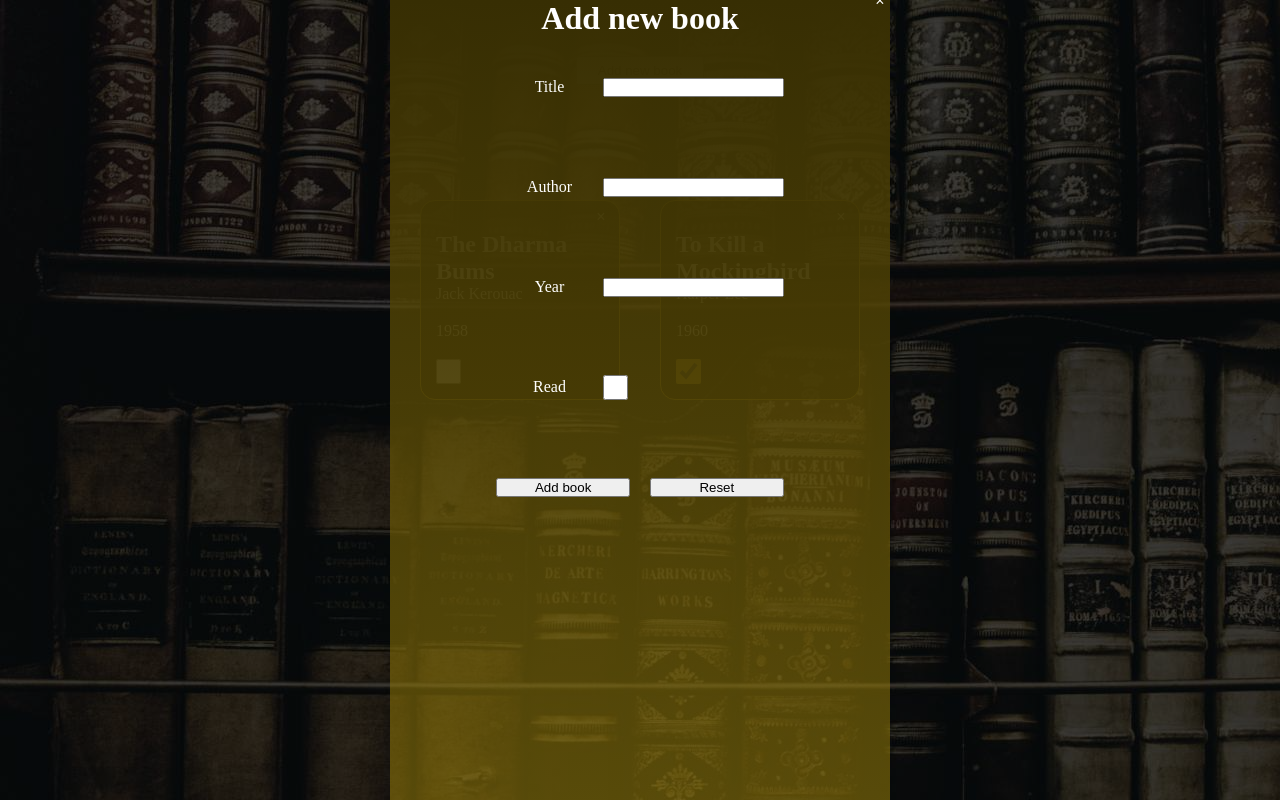
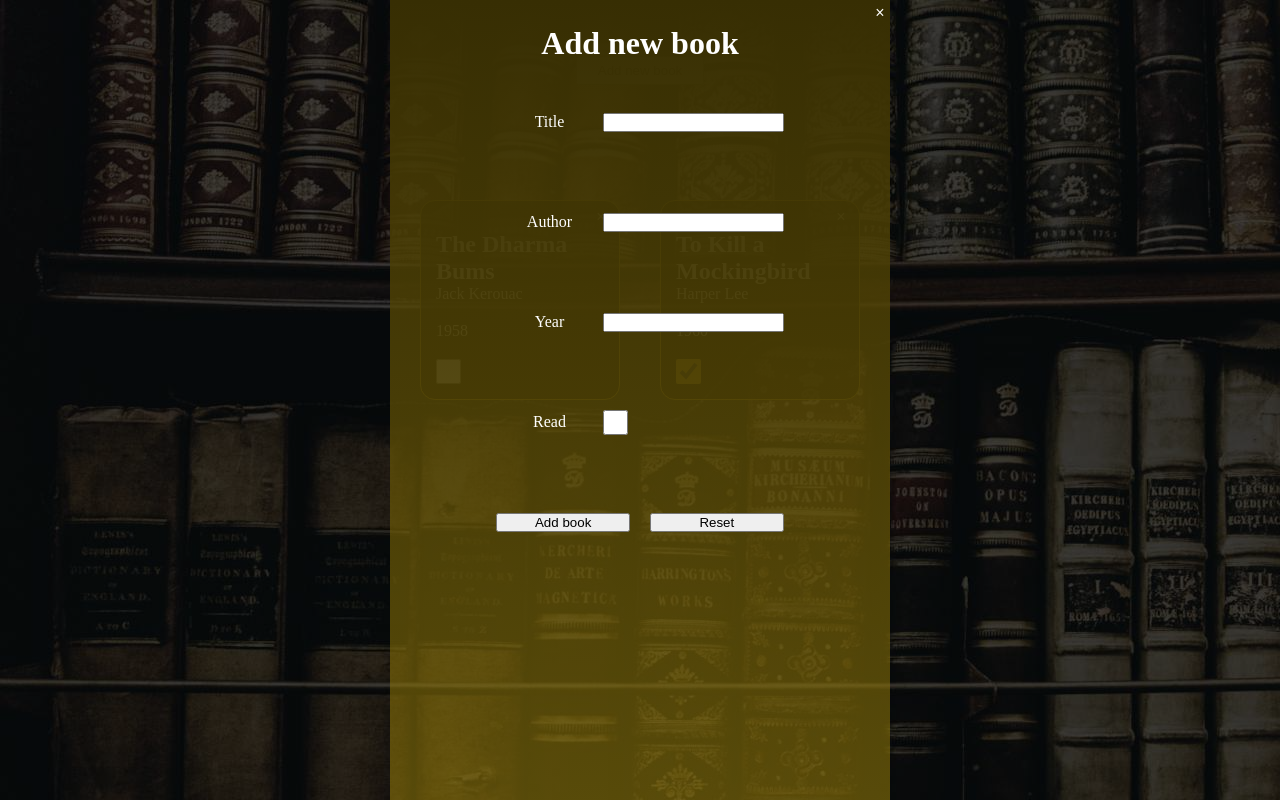
Before and after one commit to bwd202/book-wizard, a website built with webpack: page src/index.html in a window 1280 px wide. Both pictures are taken after a click on the button "Add new book". Built offline with nearby package versions, Linux system fonts and the light colour scheme.

Commit message:
implement standard close buttons

```diff
--- a/src/buttons.css
+++ b/src/buttons.css
@@ -3,7 +3,7 @@
     cursor: pointer;
 }
 
-.card-btn {
+.close-btn {
     position: relative;
     right: -7px;
     top: -7px;
@@ -16,8 +16,14 @@
     color: white;
 }
 
-.card-btn:hover {
+.close-btn:hover {
     background-image: var(--close-btn-hover);
+}
+
+#modal-content .close-btn {
+    position: relative;
+    top: 5px;
+    right: -0;
 }
 
 #form-buttons {
@@ -25,11 +31,6 @@
     gap: 20px;
 }
 
-#modal-close-btn {
-    position: absolute;
-    right: -0;
-}
-
 #modal-toggle-btn {
     place-self: center;
     padding: 5px 20px;
--- a/src/card.js
+++ b/src/card.js
@@ -12,7 +12,7 @@ function createCard(bookObj) {
     wrapper.append(card)
 
     const removeBookBtn = document.createElement('button')
-    removeBookBtn.classList.add('button','card-btn')
+    removeBookBtn.classList.add('button','close-btn')
     removeBookBtn.innerHTML = '&times;'
 
     // removeBookBtn.setAttribute('data-book-index', myLibrary.indexOf(newBook))
--- a/src/index.html
+++ b/src/index.html
@@ -18,9 +18,10 @@
   <div id="main"></div>
   <!-- Modal -->
   <div id="modal" class="hidden">
+  <!-- <div id="modal" style='display: grid;'> -->
+
     <div id="modal-content">
-      <!-- <button id="modal-close-btn" class="button">&times;</button> -->
-      <button id="modal-close-btn" class="card-btn button">&times;</button>
+      <button id="modal-close-btn" class="button close-btn">&times;</button>
       <h1>Add new book</h1>
       <form action="#" id="bookForm">
         <div class="field">
--- a/src/modal.css
+++ b/src/modal.css
@@ -9,6 +9,7 @@
 #modal-content {
     position: relative;
     display: grid;
+    gap: 10px;
     grid-template-columns: subgrid;
     grid-column: 2;
     /* align-content: space-around; */
```
Also changed, not shown: dist/index.html, dist/main.js, 1 other file.
